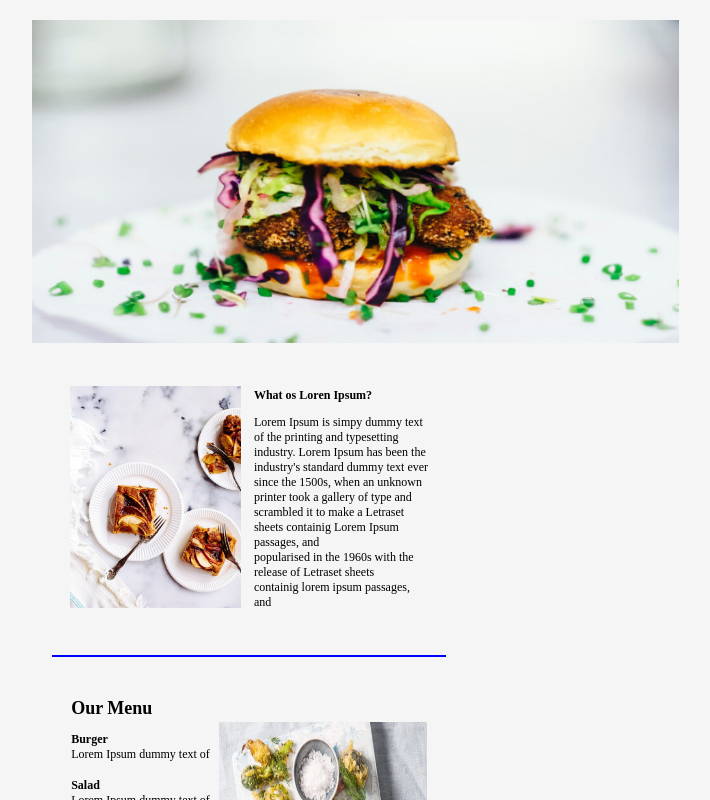
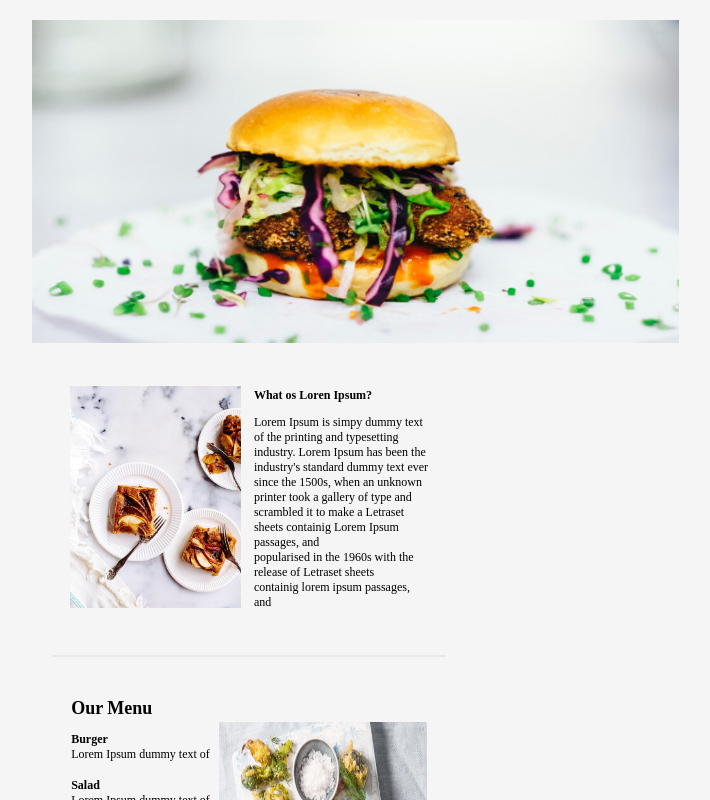
Before and after one commit to Tsiska8/projeckt-5, a plain HTML site: page index.html in a window 1280 px wide. Shown: the top 800 px of the page, without its empty margins (391-1101 px from the left). Drawn offline with Linux system fonts and the light colour scheme.

Commit message:
update style.css

```diff
--- a/assets/css/style.css
+++ b/assets/css/style.css
@@ -41,6 +41,9 @@ body {
     margin-bottom: 46px;
 }
 
+hr{
+    border:1px solid #E9E9E9;
+}
 .element1 {
     float: left;
     margin-right: 9px;
--- a/index.html
+++ b/index.html
@@ -40,7 +40,7 @@
     </div>
 
       <div>
-        <HR width="392px" color="blue" align="center">
+        <HR width="392px"  align="center">
       </div>
 
     <div class="dec_element">
```
